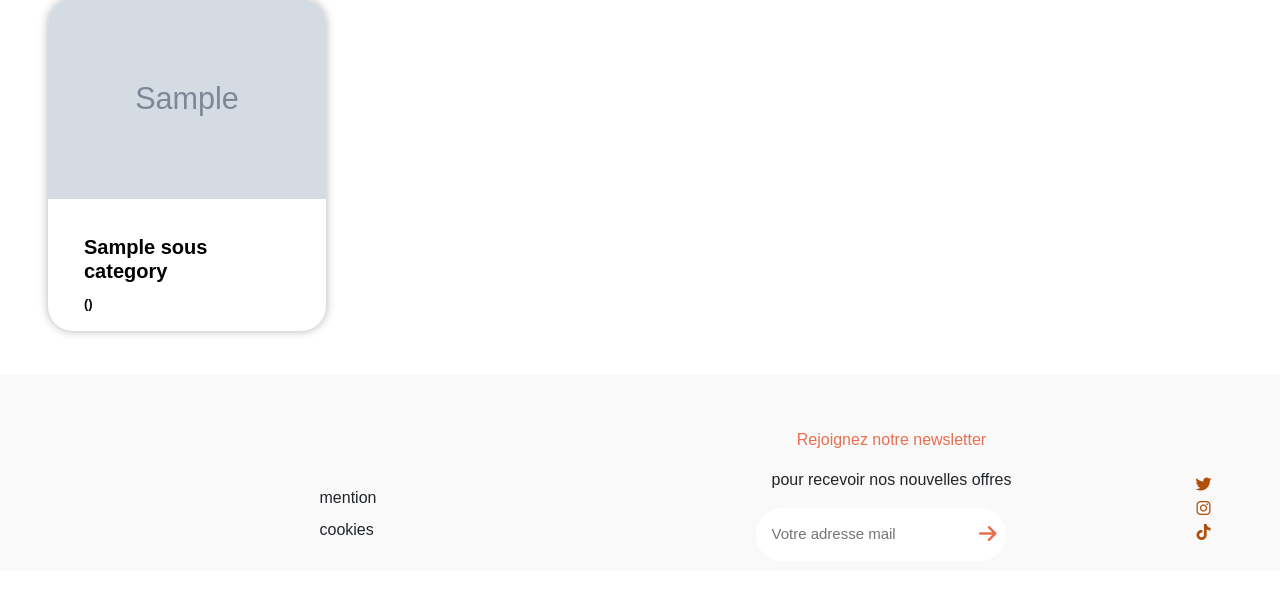
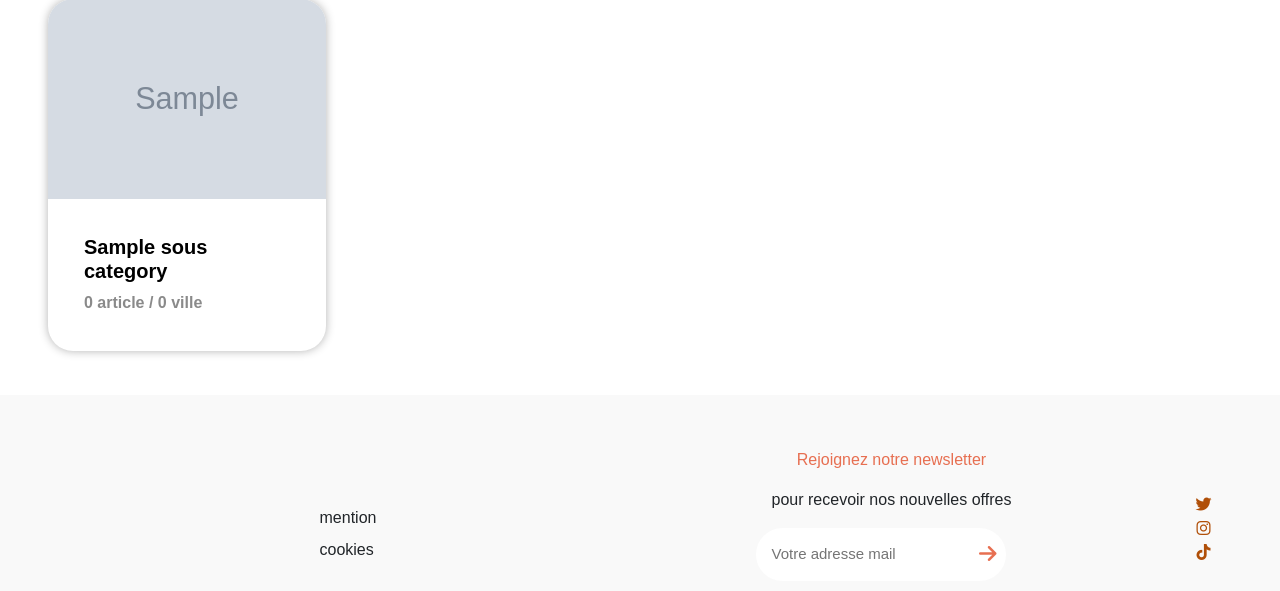
Before and after one commit to Web-Affiliate/Vacanows, a Symfony app: template templates/site/categories/souscategories1.html.twig in a window 1280 px wide. Shown: the part 272-863 px from the top of the page. Before the commit the page ends 813 px from the top, so only its background shows below. Run offline with Twig, Linux system fonts and the light colour scheme; the template is opened without the code that fills it: most values are stand-ins (such as "Sample title", 1, 10 or a date in 2020); grey boxes marked "Sample" are stand-in pictures; some libraries are stand-ins or nearby versions.

Commit message:
debug souscategories1

```diff
--- a/public/css/home.css
+++ b/public/css/home.css
@@ -423,6 +423,11 @@ body {
     padding: 25px 65px 25px 65px;
     box-shadow: 0 0 10px rgba(0, 0, 0, 0.3);
     margin-bottom: 150px;
+}
+
+.section-4{
+    margin-bottom: 10px !important;
+
 }
 
 
--- a/src/Controller/HomeController.php
+++ b/src/Controller/HomeController.php
@@ -92,8 +92,6 @@ class HomeController extends AbstractController
             'sous_titre_3' => $content->getSousTitre3(),
             'paragraph_6' => $content->getParagraph6(),
             'titre_recommandation' => $content->getTitreRecommandation(),
-            'titre_4' => $content->getTitre4(),
-            'paragraph_7' => $content->getParagraph7(),
             'titre_new_recommandation' => $content->getTitreNewRecommandation(),
             'instagram_link' => $content->getInstagramLink(),
             'tiktok_link' => $content->getTiktokLink(),
--- a/templates/site/categories/souscategories1.html.twig
+++ b/templates/site/categories/souscategories1.html.twig
@@ -18,14 +18,18 @@
     <div class="row">
     {% for sousCategory in sousCategories %}
         <div class="col-md-3 mb-4">
-        <a href="{{ path('sous_categorie1_show', {'categorySlug': category[sousCategory.getId()].getSlug(), 'sousCategory1Slug': sousCategory.getSlug() }) }}" class="card-link">
+            {% set currentCategory = category[sousCategory.getId()] ?? null %}
+            <a href="{{ path('sous_categorie1_show', {'categorySlug': currentCategory ? currentCategory.getSlug(), 'sousCategory1Slug': sousCategory.getSlug() }) }}" class="card-link">
                 <div class="card">
                     <img src="{{ asset('uploads/images/' ~ sousCategory.image) }}" class="card-img-top" alt="{{ sousCategory.nom }}">
                     <div class="card-body">
                         <h5 class="card-title">{{ sousCategory.nom }}</h5>
-                    <span class="categoSpan card-title">({{ category[sousCategory.getId()].nom }})</span>
+                        {% if currentCategory %}
+                            <span class="categoSpan card-title">({{ currentCategory.nom }})</span>
+                        {% endif %}
                             {% set articleCount = articlesCountBySousCategorie1[sousCategory.getId()] ?? 0 %}
-                    {# Le reste du contenu de la carte #}
+                            {% set villeCount = countSousCategories2[sousCategory.getId()] ?? 0 %}
+                            <p class="card-text mt-2">{{ articleCount }} {% if articleCount == 1 or articleCount == 0 %}article{% else %}articles{% endif %} / {{ villeCount }} {% if villeCount == 1 or villeCount == 0 %}ville{% else %}villes{% endif %}</p>
                     </div>
                 </div>
             </a>
--- a/templates/site/home/index.html.twig
+++ b/templates/site/home/index.html.twig
@@ -86,8 +86,6 @@
 
 <div class="container section-5">
     <div class="row">
-    <h2 class="titre-section titre-section5">{{ titre_4|striptags|raw }}</h2>
-            <p class="paragraph-section paragraph-section-5">{{ paragraph_7|striptags|raw }}</p>
             {% for sousCategory in sousCategoriesToShow %}
                 <div class="col-12">
                     <h3 class="sous-titre sous-titre2 ">{{ sousCategory.getNom() }} : </h3>
```
Also changed, not shown: src/Controller/CategoriesController.php (+5 -2 lines). Lines whose indentation alone changed are shown as unchanged.
